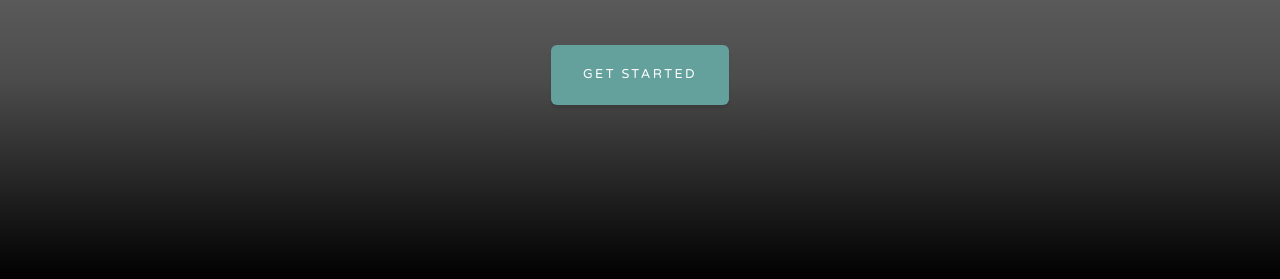
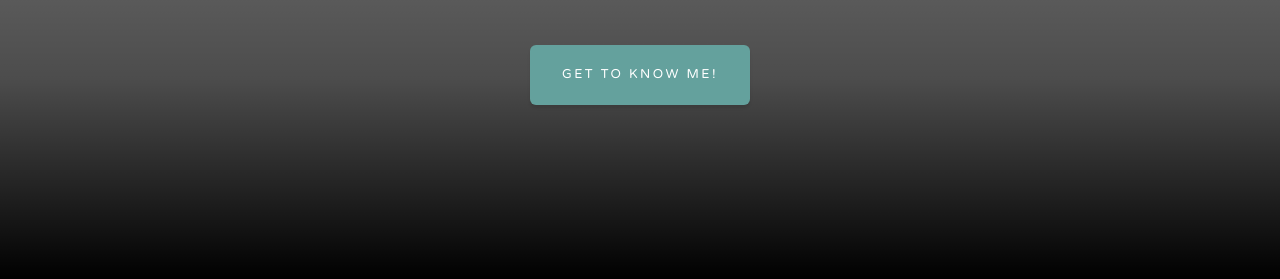
Before and after one commit to kenth-jabanes/kenth-jabanes.github.io, a plain HTML site: page index.html in a window 1280 px wide. Shown: the part 521-800 px from the top of the page. Drawn offline with nearby package versions, Linux system fonts and the light colour scheme; files whose address does not match are found by name.

Commit message:
Get to know me

```diff
--- a/index.html
+++ b/index.html
@@ -41,7 +41,7 @@
                     <div class="text-center">
                         <h1 class="mx-auto my-0 text-uppercase">Kenth Marlowe Jabanes</h1>
                         <h2 class="text-white-50 mx-auto mt-2 mb-5">STUDENT</h2>
-                        <a class="btn btn-primary" href="#about">Get Started</a>
+                        <a class="btn btn-primary" href="#about">Get To Know Me!</a>
                     </div>
                 </div>
             </div>
```
